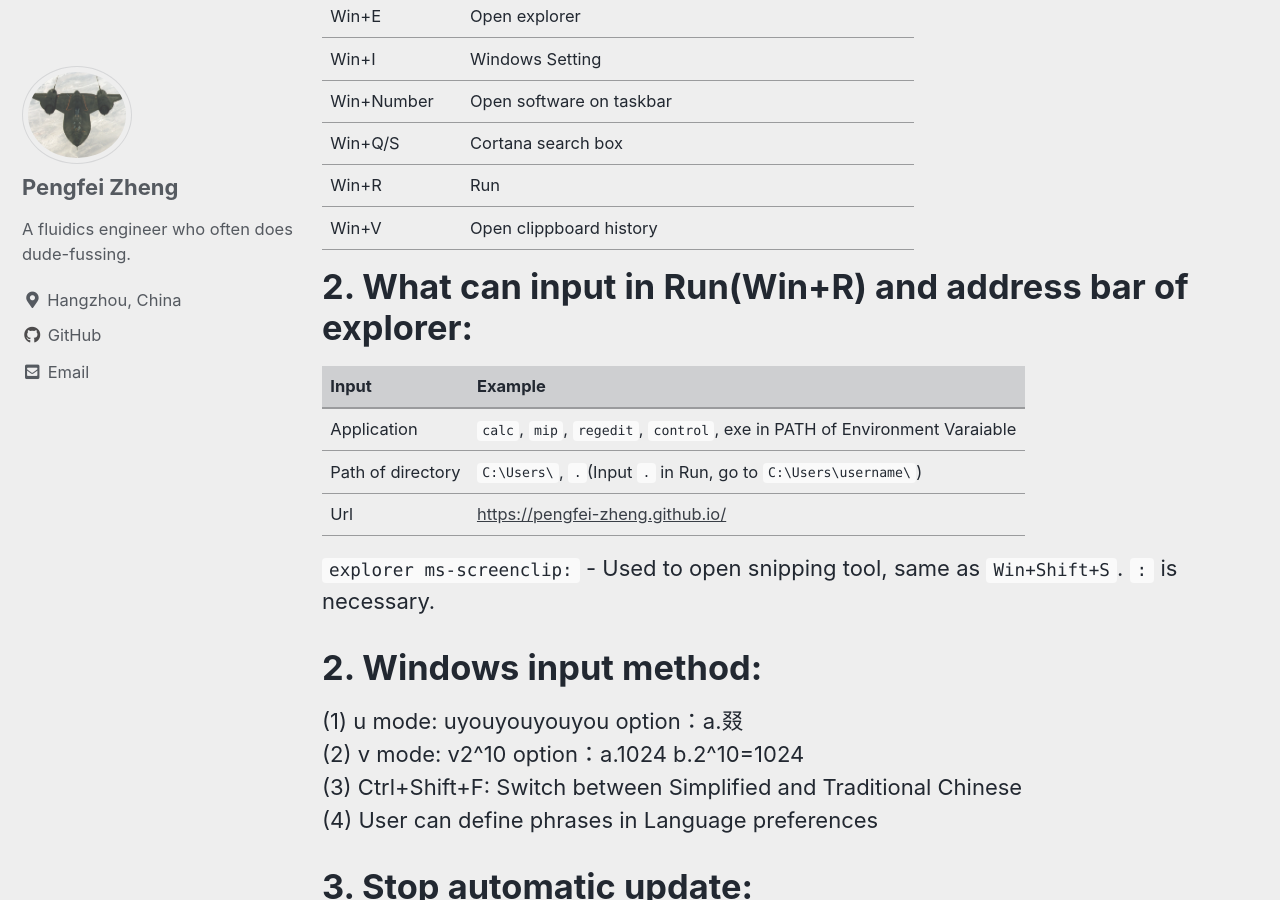
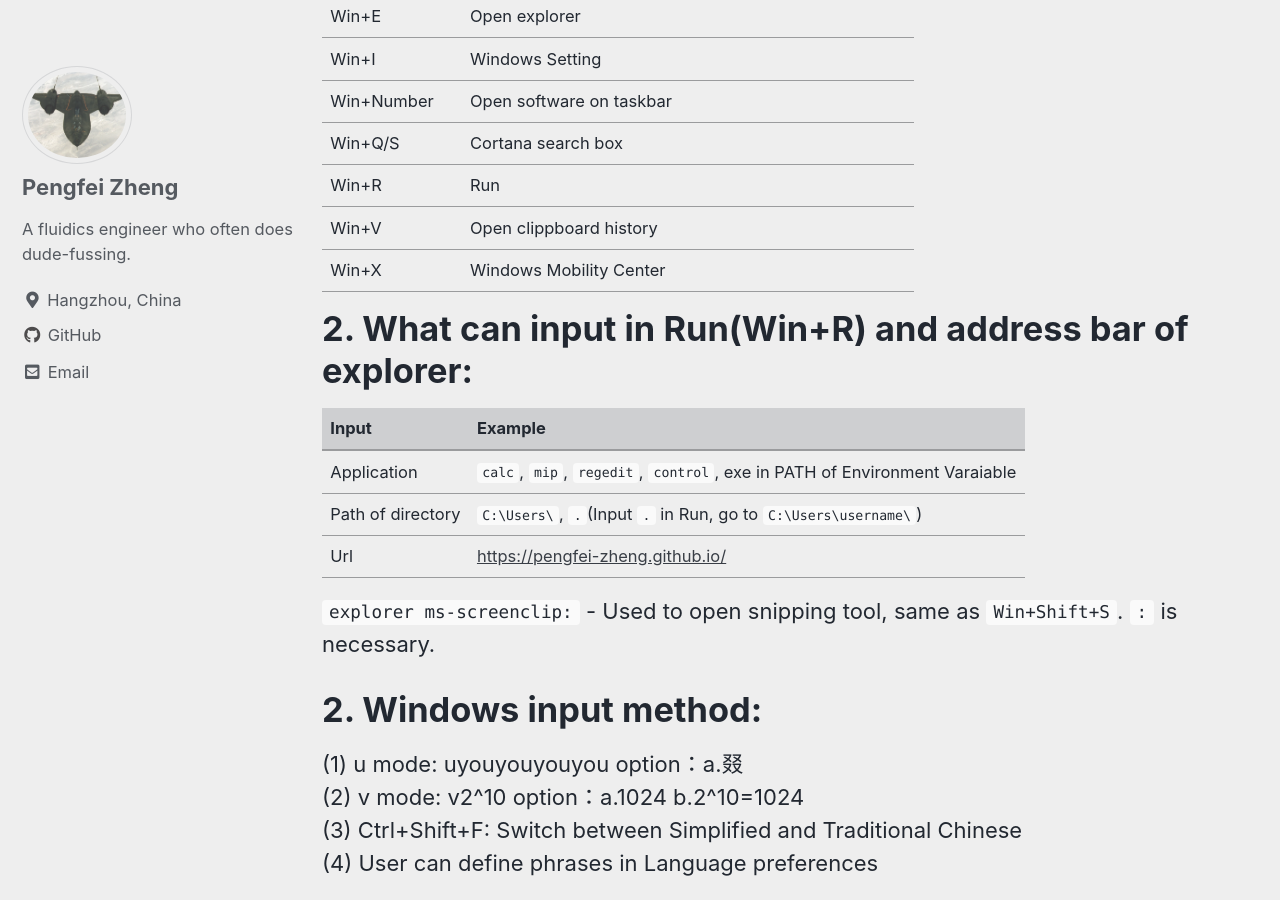
Before and after one commit to pengfei-zheng/pengfei-zheng.github.io, a Jekyll site: the page built from _posts/notebook/2021-01-23-Windows-usage.md, in a window 1280 px wide and 900 px high, scrolled down 796 px. Built offline with Jekyll 4.4.1, drawn with Linux system fonts in a browser that asks for light colours; cached includes are drawn as plain includes.

Commit message:
Add Win+X into Windows usage

```diff
--- a/_posts/notebook/2021-01-23-Windows-usage.md
+++ b/_posts/notebook/2021-01-23-Windows-usage.md
@@ -25,6 +25,7 @@ title: Windows usage
 | Win+Q/S          | Cortana search box                                        |
 | Win+R            | Run                                                       |
 | Win+V            | Open clippboard history                                   |
+| Win+X            | Windows Mobility Center                                   |
 
 
 # 2. What can input in Run(Win+R) and address bar of explorer:
```
